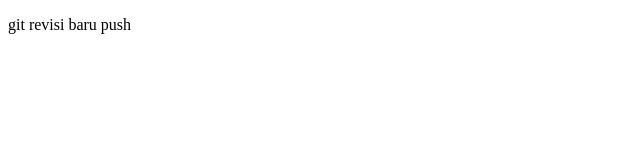
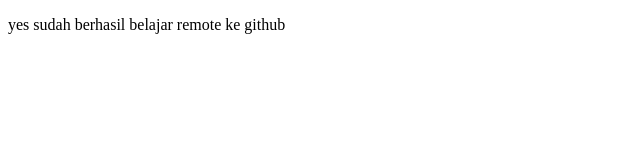
Before and after one commit to ansar95/petani-belajar-git, a plain HTML site: page index.html in a window 1280 px wide. Shown: the whole page, without its empty margins (0-640 px from the left). Drawn offline with Linux system fonts and the light colour scheme.

Commit message:
berhasil remote

```diff
--- a/index.html
+++ b/index.html
@@ -7,6 +7,6 @@
     <title>Belajat git</title>
 </head>
 <body>
-    <p>git revisi baru push</p>
+    <p>yes sudah berhasil belajar remote ke github</p>
 </body>
 </html>
```
